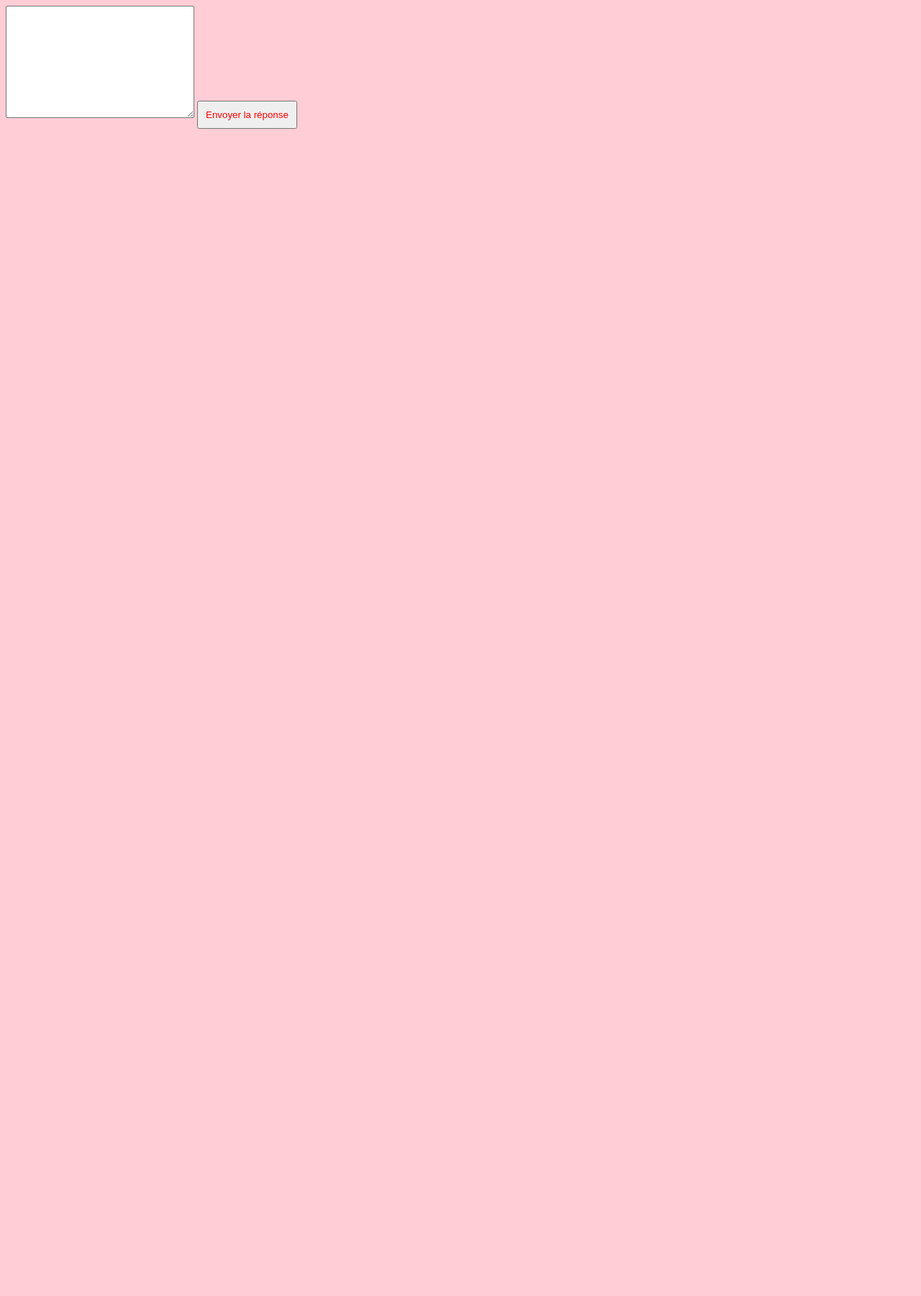
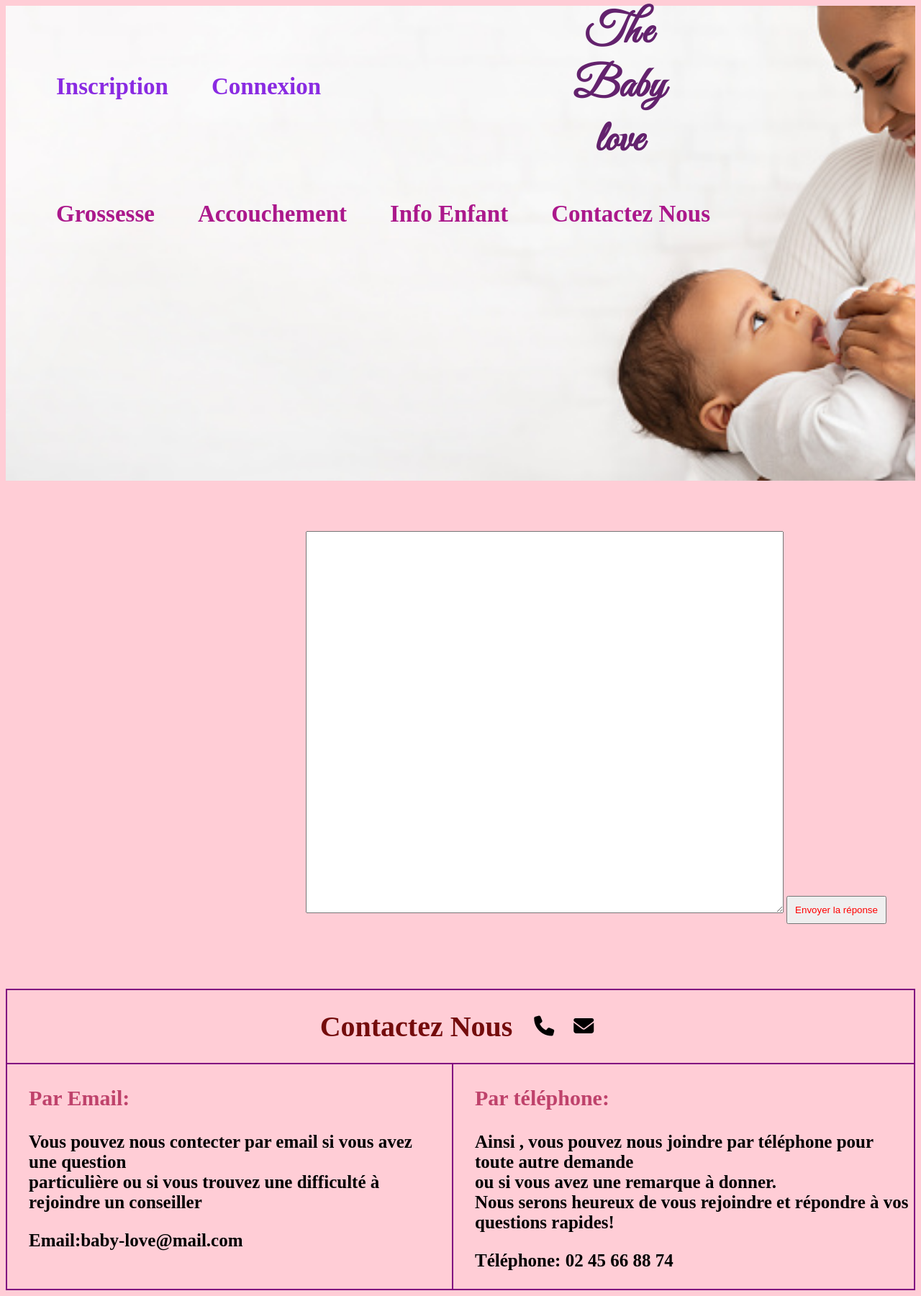
Before and after one commit to Karima0407/mini_projet, a PHP site: page /mini_projet/reponse_maman.php?id_maman=1 in a window 1280 px wide. Shown: the whole page at 72% size. Before the commit the page ends 179 px from the top, so only its background shows below. Run offline with PHP 8.4, Linux system fonts and the light colour scheme; the visitor is signed in with stand-in values (Sample User, id 1); data that the repository does not hold is empty.

Commit message:
avancement

```diff
--- a/css/style.css
+++ b/css/style.css
@@ -13,6 +13,8 @@ header{
 ul{
     display: flex;
 
+
+
 }
 li{
     list-style-type: none;
@@ -21,7 +23,7 @@ li{
 .titre{
     display: flex;
     align-items: center;
-    /* justify-content: space-around; */
+    justify-content: space-around;
     margin-left: 0px;
 
 
@@ -33,11 +35,12 @@ h1{
    color: rgb(116, 12, 12);
    margin-left: 0;
 }
-.titre h1{
+.titre2{
      text-align: center;
-   font-size: 40px;
-   color: rgb(116, 12, 12);
-   margin-left: 20px;
+   font-size: 60px;
+   color: rgb(99, 34, 109);
+    font-family: 'Great Vibes', cursive;
+
 
 }
 
@@ -48,23 +51,29 @@ a{
     text-decoration: none;
     color: blueviolet;
     font-weight: bolder;
-    font-size: 25px;
+    font-size: 33px;
+
+}
+a:hover{
+    background-color: pink;
 }
 nav a{
     color: rgb(171, 24, 139);
 }
 .container{
-   width: 50%;
+  margin-left: 33%;
+  margin-top: 40px;
 
 }
 label{
+
     font-weight: bolder;
     font-size: 20px;
     color: blueviolet;
 }
 input{
     width: 40%;
-    padding: 6px;
+    padding: 10px;
     border-radius: 10px;
 }
 button{
@@ -98,10 +107,11 @@ table,th,tr,td{
 }
 table{
     margin: auto;
+    margin-top: 30px;
 
 }
 .grossesse{
-    background-color: rgb(238, 219, 219);
+
     width: 100%;
 
 }
@@ -135,9 +145,26 @@ justify-content: space-around;
      justify-content: space-around;
 
 }
+.icones_ftr{
+    margin-left: 20px;
+    font-size: 28px;
+
+}
+.icones_ftr i{
+    margin: 10px;
+}
 footer{
-    margin-top: 30px;
+    margin-top: 50px;
     border: 2px solid purple;
+}
+.contact_ftr {
+    display: flex;
+    align-items: center;
+    justify-content: center;
+
+}
+.contact_ftr  h1{
+    text-align: center;
 }
 .fin p{
     font-weight: bolder;
--- a/inc/footer.html.php
+++ b/inc/footer.html.php
@@ -1,7 +1,11 @@
-
-
  <footer id="contact">
-     <h1>Contactez Nous </h1>
+     <div class="contact_ftr">
+         <h1>Contactez Nous </h1>
+         <div class="icones_ftr">
+             <i class="fa-solid fa-phone"></i>
+             <i class="fa-solid fa-envelope"></i>
+         </div>
+     </div>
      <div class="traçage"></div>
      <div class="fin">
          <div>
@@ -12,7 +16,7 @@
          <div class="traçage2"></div>
          <div class="fin2">
              <h3>Par téléphone:</h3>
-             <p>Ainsi , vous pouvez nous joindre par téléphone pour toute autre demande <br> ou si vous avez une remarque à donner. <br> Nous serons heureux de vous rejoindre et répondre à vos questions!</p>
+             <p>Ainsi , vous pouvez nous joindre par téléphone pour toute autre demande <br> ou si vous avez une remarque à donner. <br> Nous serons heureux de vous rejoindre et répondre à vos questions rapides!</p>
              <p>Téléphone: 02 45 66 88 74</p>
          </div>
 
--- a/inc/header.html.php
+++ b/inc/header.html.php
@@ -6,6 +6,10 @@
     <meta name="viewport" content="width=device-width, initial-scale=1.0">
     <title>Document</title>
     <link rel="stylesheet" href="css/style.css">
+    <link rel="preconnect" href="https://fonts.googleapis.com">
+    <link rel="preconnect" href="https://fonts.gstatic.com" crossorigin>
+    <link href="https://fonts.googleapis.com/css2?family=Great+Vibes&display=swap" rel="stylesheet">
+    <link rel="stylesheet" href="https://cdnjs.cloudflare.com/ajax/libs/font-awesome/6.4.2/css/all.min.css" integrity="sha512-z3gLpd7yknf1YoNbCzqRKc4qyor8gaKU1qmn+CShxbuBusANI9QpRohGBreCFkKxLhei6S9CQXFEbbKuqLg0DA==" crossorigin="anonymous" referrerpolicy="no-referrer" />
 </head>
 
 <body>
@@ -14,21 +18,23 @@
             <ul>
                 <li><a href="inscri.php">Inscription</a></li>
                 <li><a href="./login.php">Connexion</a></li>
-                <?php if (isset($_SESSION['id_user']) && $_SESSION['role'] == 'ROLE_MAMAN') { ?>
-                    <li><a href="./list.php">Liste des Conseillères</a></li>
-                <?php }
-                if (isset($_SESSION['id_user']) && $_SESSION['role'] == 'ROLE_CONSEILLER') { ?>
-                    <li><a href="./list_maman.php">Liste des mamans</a></li>
-                <?php } ?>
+                <div class="invisible"></div>
+                <?php /* if (isset($_SESSION['id_user']) && $_SESSION['role'] == 'ROLE_MAMAN') { ?>
+                <li><a href="./list.php">Liste des Conseillères</a></li>
+            <?php }
+                    if (isset($_SESSION['id_user']) && $_SESSION['role'] == 'ROLE_CONSEILLER') { ?>
+                <li><a href="./list_maman.php">Liste des mamans</a></li>
+            <?php } */
+                ?>
             </ul>
 
 
-            <h1>The Baby love</h1>
+            <a class="titre2" href="index.php">The Baby love </a>
             <div class="invisible"></div>
             <div class="invisible"></div>
         </div>
         <?php
-        include_once "./inc/nav.html.php" ;
-         ?>
+        include_once "./inc/nav.html.php";
+        ?>
 
     </header>
--- a/inscri.php
+++ b/inscri.php
@@ -21,7 +21,7 @@ include_once "./inc/header.html.php";
             </div>
 
             <div>
-                <label for="">Password:</label>
+                <label for="">Mot de passe:</label>
                 <div> <input type="password" name="password" id=""></div>
             </div>
 
@@ -33,3 +33,6 @@ include_once "./inc/header.html.php";
 </body>
 
 </html>
+<?php
+include_once "./inc/footer.html.php";
+?>
--- a/reponse_maman.php
+++ b/reponse_maman.php
@@ -1,28 +1,25 @@
 <?php
+include_once("./inc/header.html.php");
 session_start();
 $id_conseillere = $_SESSION["id_user"];
 $id_maman = $_GET['id_maman'];
 $id_sujet = $_GET['id_sujet'];
 ?>
 
-<!DOCTYPE html>
-<html lang="en">
-
-<head>
-    <meta charset="UTF-8">
-    <meta name="viewport" content="width=device-width, initial-scale=1.0">
-    <title>Document</title>
-    <link rel="stylesheet" href="./css/style.css">
-</head>
 
 <body>
+    <div class="container">
         <form action="./traitement/traitement.php" method="post">
             <input type="hidden" name="maman" value="<?= $id_maman ?>">
             <input type="hidden" name="conseillere" value="<?= $id_conseillere ?>">
             <input type="hidden" name="sujet" value="<?= $id_sujet ?>">
-        <textarea name="answer" id="" cols="30" rows="10"></textarea>
+            <textarea style="margin-top: 30px ;" name="answer" id="" cols="80" rows="35"></textarea>
             <button class="btn_answer" name="envoi_reponse">Envoyer la réponse</button>
         </form>
+    </div>
 </body>
 
 </html>
+<?php
+include_once "./inc/footer.html.php";
+?>
```
Also changed, not shown: boite_reception.php (added, +35 -0 lines), deconnexion.php (+3 -8 lines), list.php (+7 -4 lines), list_maman.php (+10 -1 lines), login.php (+14 -5 lines), message.php (+10 -12 lines), message_maman.php (+4 -8 lines), model/messageModel.php (+18 -10 lines), model/userModel.php (+4 -6 lines). Lines whose indentation alone changed are shown as unchanged.
